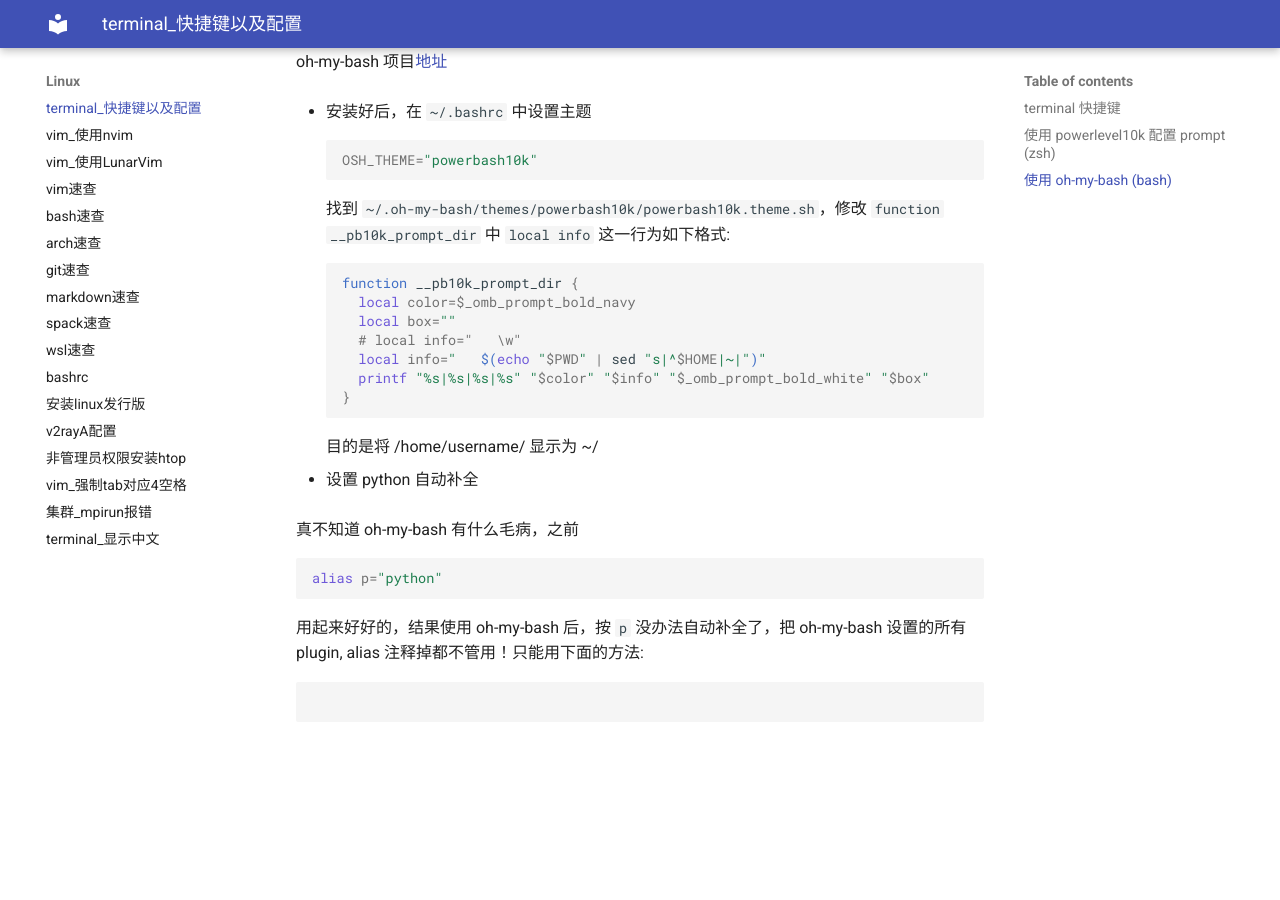
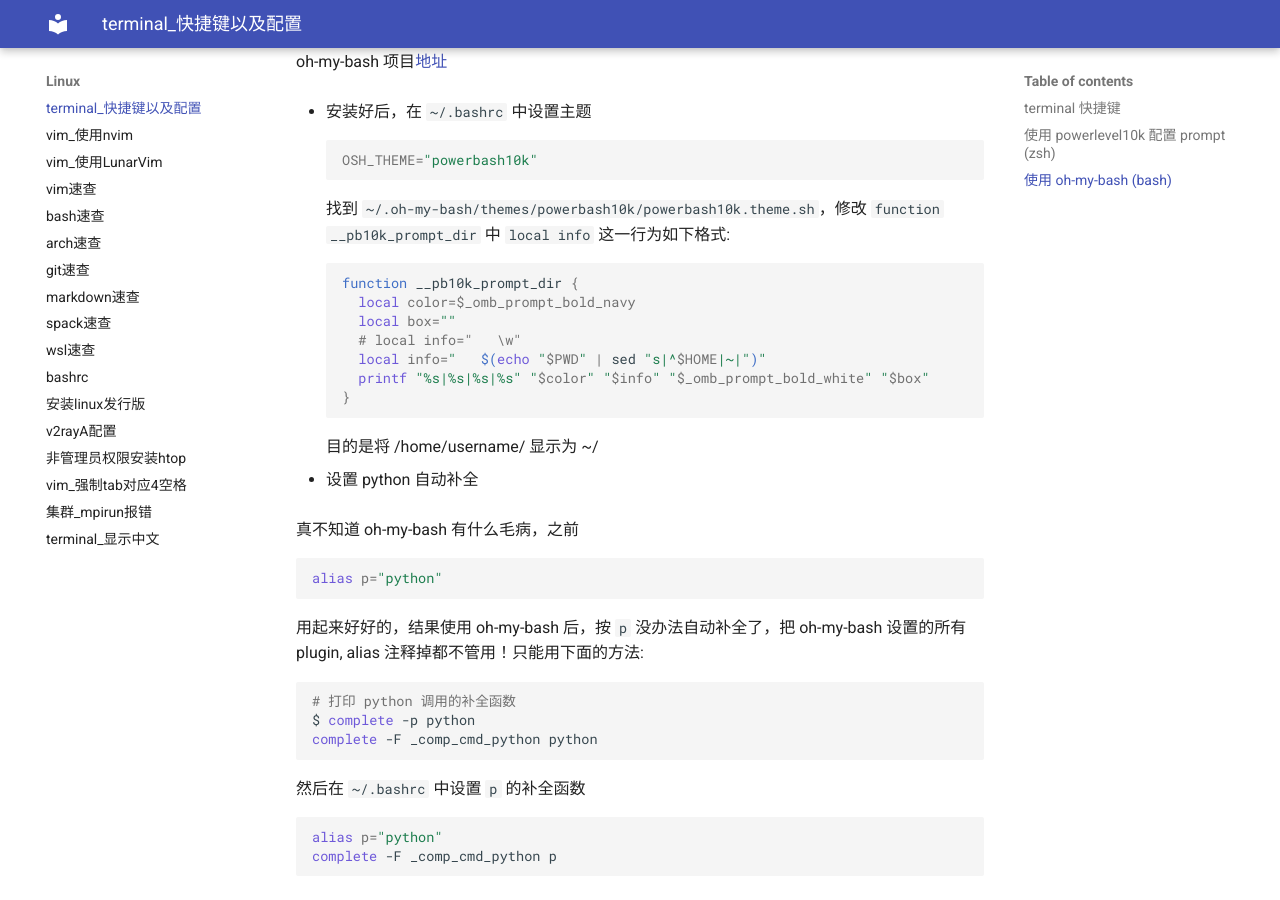
Before and after one commit to ymma98/technotes, an MkDocs documentation site: the page built from docs/Linux/terminal_快捷键以及配置.md, in a window 1280 px wide and 900 px high, scrolled down 1662 px. Built offline with MkDocs 1.6.1 and Material for MkDocs 9.7.7, drawn with Linux system fonts in a browser that asks for light colours; before the commit the page ends 2408 px from its top, so only the background shows below that.

Commit message:
docs/Linux/terminal_快捷键以及配置.md updated from https://stackedit.cn/

````diff
--- a/docs/Linux/terminal_快捷键以及配置.md
+++ b/docs/Linux/terminal_快捷键以及配置.md
@@ -73,11 +73,18 @@ alias p="python"
 ```
 用起来好好的，结果使用 oh-my-bash 后，按 `p` 没办法自动补全了，把 oh-my-bash 设置的所有 plugin, alias 注释掉都不管用！只能用下面的方法:
 ```bash
-
+# 打印 python 调用的补全函数
+$ complete -p python
+complete -F _comp_cmd_python python
+```
+然后在 `~/.bashrc` 中设置 `p` 的补全函数
+```bash
+alias p="python"
+complete -F _comp_cmd_python p
 ```
 
 <!--stackedit_data:
-eyJoaXN0b3J5IjpbLTE5ODczMzY1ODksLTIwODU2MjM2MzAsMT
-A4NjYyNDQxNSwtMTk2ODUzMzQyMCwtODQ3MzI0MzU5LDMwOTA2
-NTgyNl19
+eyJoaXN0b3J5IjpbOTQ5NzIwMzc2LC0yMDg1NjIzNjMwLDEwOD
+Y2MjQ0MTUsLTE5Njg1MzM0MjAsLTg0NzMyNDM1OSwzMDkwNjU4
+MjZdfQ==
 -->
````
